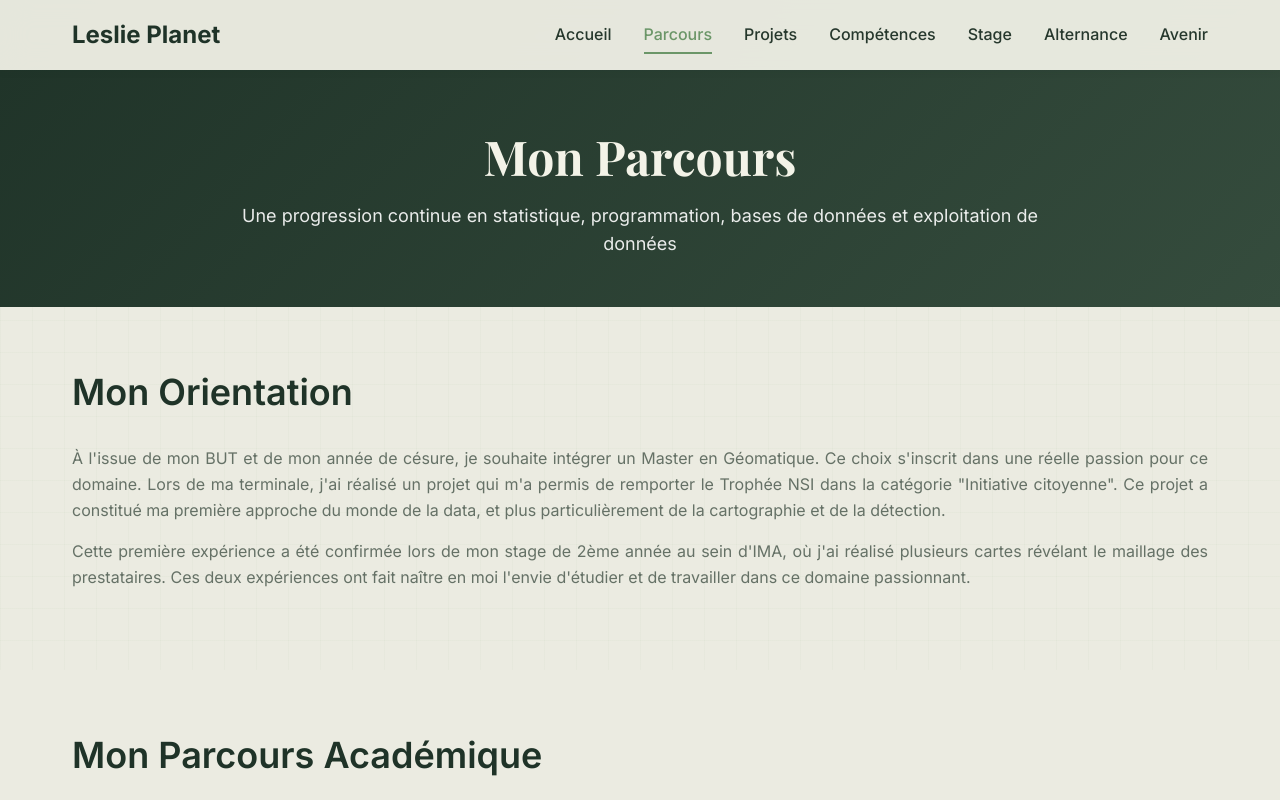
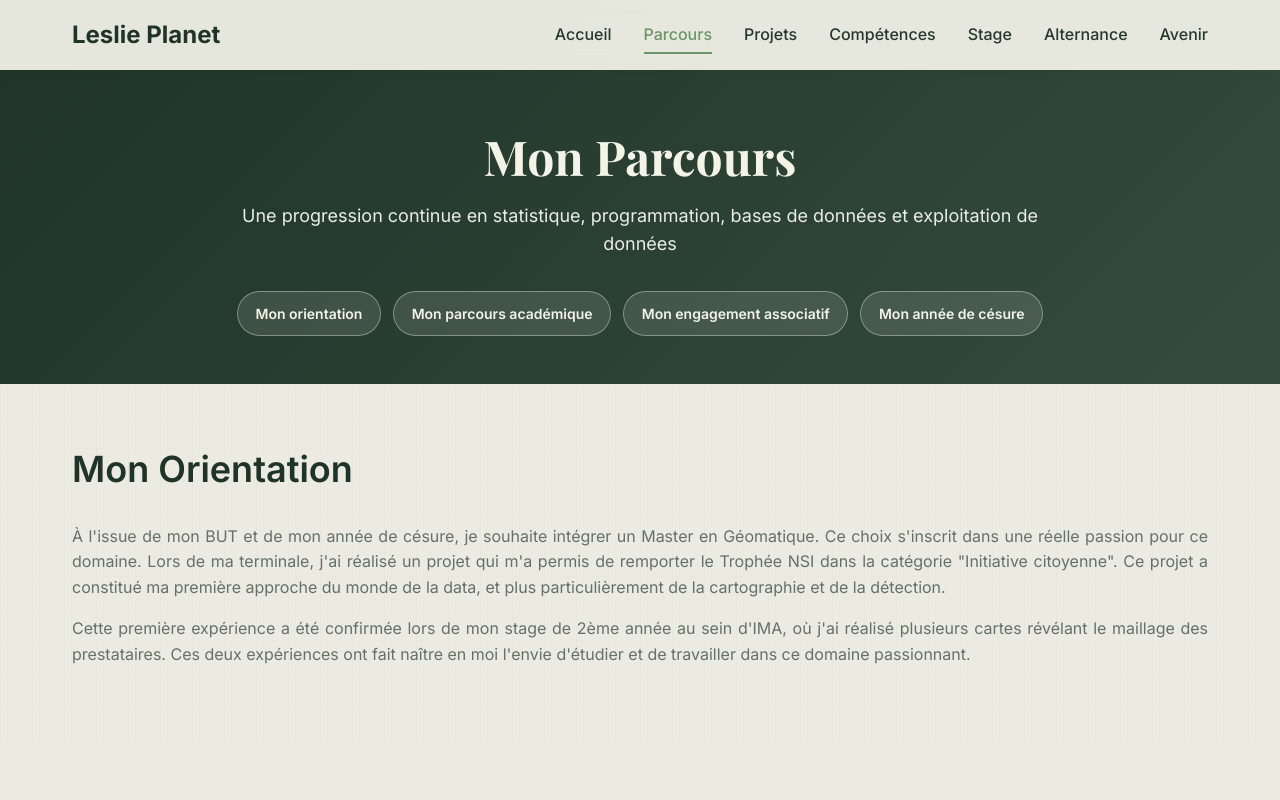
Before and after one commit to lplanet/portfolio, a plain HTML site: page parcours.html in a window 1280 px wide. Shown: the top 800 px of the page. Drawn offline with nearby package versions, Linux system fonts and the light colour scheme.

Commit message:
feat: add internal navigation for parcours sections with smooth scrolling

```diff
--- a/css/style.css
+++ b/css/style.css
@@ -2546,3 +2546,56 @@ background: var(--light-bg);
         grid-column: auto;
     }
 }
+
+/* Navigation interne du parcours */
+.page-jumps {
+    display: flex;
+    justify-content: center;
+    flex-wrap: wrap;
+    gap: 0.75rem;
+    max-width: 900px;
+    margin: 2rem auto 0;
+}
+
+.page-jump-btn {
+    display: inline-block;
+    padding: 0.65rem 1.1rem;
+    background: rgba(243, 243, 232, 0.12);
+    color: var(--white);
+    border: 1px solid rgba(243, 243, 232, 0.38);
+    border-radius: 50px;
+    font-size: 0.875rem;
+    font-weight: 600;
+    backdrop-filter: blur(8px);
+    transition: var(--transition);
+}
+
+.page-jump-btn:hover {
+    background: var(--accent-moss);
+    color: var(--white);
+    border-color: var(--accent-moss);
+    transform: translateY(-2px);
+}
+
+html {
+    scroll-behavior: smooth;
+}
+
+.intro-section,
+.formation-section,
+.engagement-section,
+.cesure-section {
+    scroll-margin-top: 90px;
+}
+
+@media (max-width: 480px) {
+    .page-jumps {
+        display: grid;
+        grid-template-columns: 1fr;
+        width: 100%;
+    }
+
+    .page-jump-btn {
+        width: 100%;
+    }
+}
--- a/parcours.html
+++ b/parcours.html
@@ -26,10 +26,16 @@
         <div class="container">
             <h1>Mon Parcours</h1>
             <p class="page-subtitle">Une progression continue en statistique, programmation, bases de données et exploitation de données</p>
+            <nav class="page-jumps" aria-label="Navigation dans la page Parcours">
+                <a href="#orientation" class="page-jump-btn">Mon orientation</a>
+                <a href="#formation" class="page-jump-btn">Mon parcours académique</a>
+                <a href="#engagement" class="page-jump-btn">Mon engagement associatif</a>
+                <a href="#cesure" class="page-jump-btn">Mon année de césure</a>
+            </nav>
         </div>
     </section>
 
-    <section class="intro-section">
+    <section class="intro-section" id="orientation">
         <div class="container">
             <h2>Mon Orientation</h2>
             <div class="projet-content">
@@ -49,7 +55,7 @@
         </div>
     </section>
 
-    <section class="formation-section">
+    <section class="formation-section" id="formation">
         <div class="container">
             <h2>Mon Parcours Académique</h2>
 
@@ -105,7 +111,7 @@
         </div>
     </section>
 
-    <section class="engagement-section">
+    <section class="engagement-section" id="engagement">
         <div class="container">
             <h2>Engagement Associatif</h2>
 
@@ -154,7 +160,7 @@
         </div>
     </section>
 
-    <section class="cesure-section">
+    <section class="cesure-section" id="cesure">
         <div class="container">
             <h2>Mon Expérience de Césure en Australie</h2>
             <div class="cesure-layout">
```
